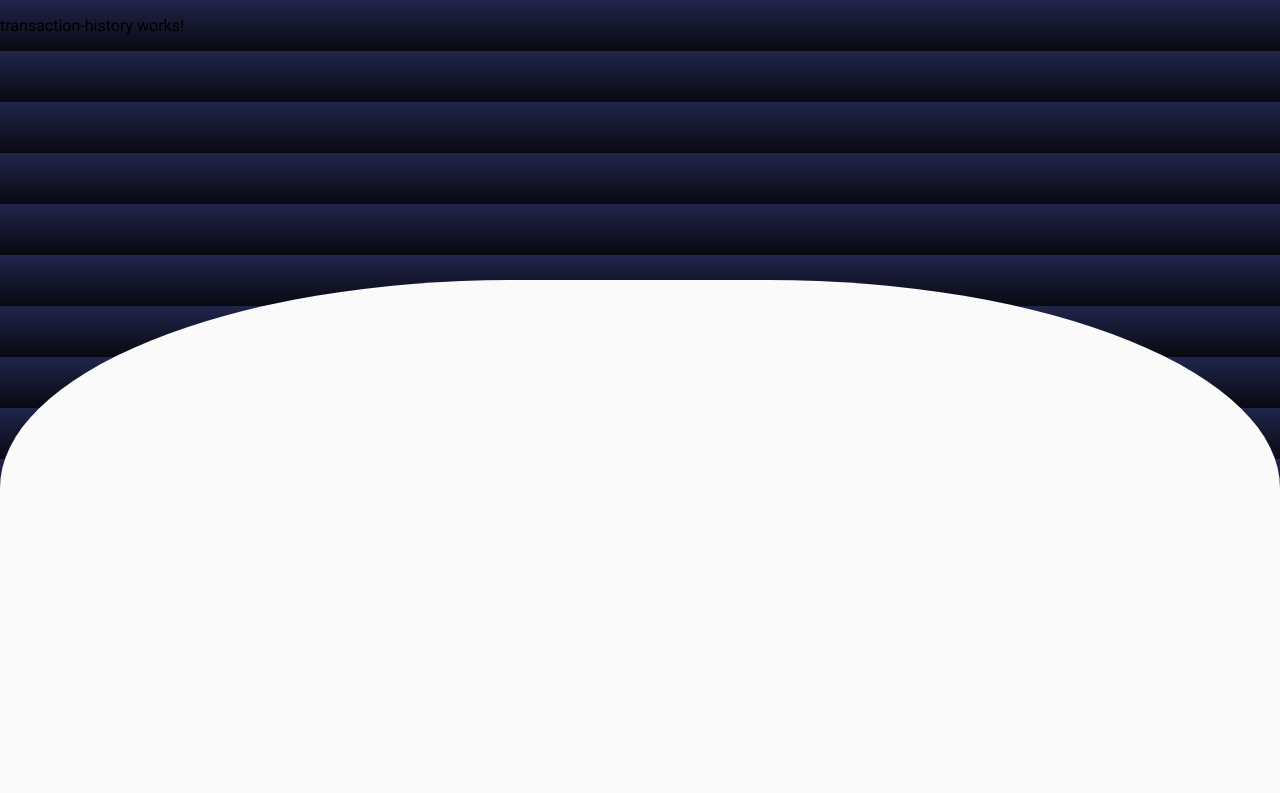
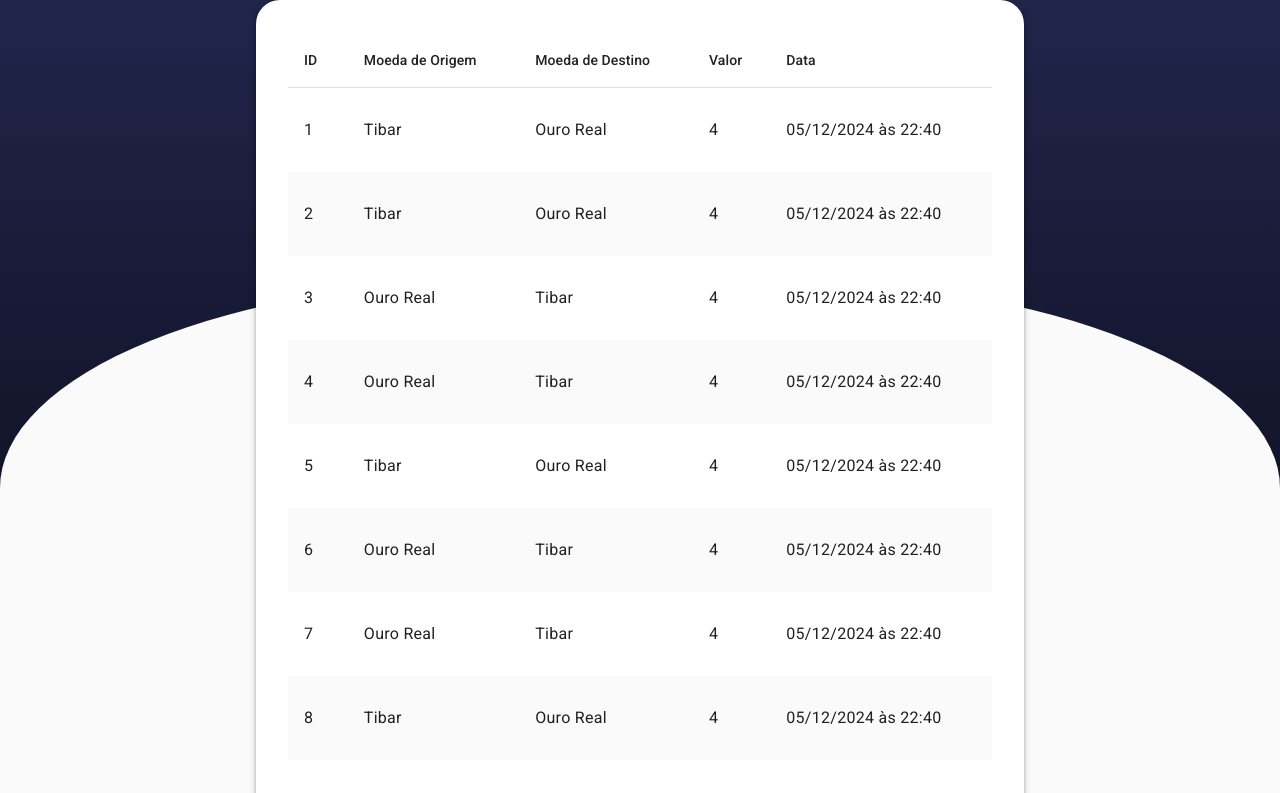
Before and after one commit to bermarques/wefin-exchanger, an Angular app: page /transaction-history in a window 1280 px wide. Shown: the top 793 px of the page. Built offline with nearby package versions, Linux system fonts and the light colour scheme.

Commit message:
chore: start table component

```diff
--- a/src/app/pages/conversion-panel/conversion-panel.component.html
+++ b/src/app/pages/conversion-panel/conversion-panel.component.html
@@ -1,4 +1,5 @@
 <div class="container">
+  <div class="content">
     <h1>Conversor de Ouro Real / Tibar</h1>
     <div class="card">
       <form [formGroup]="conversionForm">
@@ -44,7 +45,9 @@
       <div class="actions">
         <div class="values">
           <p class="from-value">{{ amount }} {{ getSourceCurrency() }} =</p>
-        <p class="to-value">{{ convertedAmount }} {{ getTargetCurrency() }}</p>
+          <p class="to-value">
+            {{ convertedAmount }} {{ getTargetCurrency() }}
+          </p>
           <p class="base-value">1 Ouro real = {{ conversionRate }} Tibares</p>
           <p class="base-value">
             1 Tibar = {{ 1 / conversionRate | number : "0.2-2" }} Ouro Real
@@ -64,3 +67,6 @@
       </div>
     </div>
   </div>
+</div>
+
+<app-transaction-history></app-transaction-history>
--- a/src/app/pages/conversion-panel/conversion-panel.component.scss
+++ b/src/app/pages/conversion-panel/conversion-panel.component.scss
@@ -1,7 +1,6 @@
 .container {
-  padding: 2rem;
   width: 60%;
-  margin: 8rem auto 0;
+  margin: 8rem auto 2rem;
 }
 
 h1 {
--- a/src/app/pages/conversion-panel/conversion-panel.component.ts
+++ b/src/app/pages/conversion-panel/conversion-panel.component.ts
@@ -16,6 +16,7 @@ import { TaxesService } from '../../services/taxes.service';
 import { Subscription } from 'rxjs';
 import { CommonModule } from '@angular/common';
 import { MatIconModule } from '@angular/material/icon';
+import { TransactionHistoryComponent } from '../transaction-history/transaction-history.component';
 
 @Component({
   selector: 'app-conversion-panel',
@@ -29,6 +30,7 @@ import { MatIconModule } from '@angular/material/icon';
     ReactiveFormsModule,
     MatIconModule,
     CommonModule,
+    TransactionHistoryComponent,
   ],
   templateUrl: './conversion-panel.component.html',
   styleUrl: './conversion-panel.component.scss',
--- /dev/null
+++ b/src/app/pages/transaction-history/mockedData.ts
@@ -0,0 +1,179 @@
+import formatTransactionDate from '../../utils/formatTransactionDate';
+
+export const ELEMENT_DATA: any[] = [
+  {
+    id: 1,
+    sourceCurrency: 'Tibar',
+    targetCurrency: 'Ouro Real',
+    transactionValue: 4,
+    transactionDate: formatTransactionDate(new Date()),
+  },
+  {
+    id: 2,
+    sourceCurrency: 'Tibar',
+    targetCurrency: 'Ouro Real',
+    transactionValue: 4,
+    transactionDate: formatTransactionDate(new Date()),
+  },
+  {
+    id: 3,
+    sourceCurrency: 'Ouro Real',
+    targetCurrency: 'Tibar',
+    transactionValue: 4,
+    transactionDate: formatTransactionDate(new Date()),
+  },
+  {
+    id: 4,
+    sourceCurrency: 'Ouro Real',
+    targetCurrency: 'Tibar',
+    transactionValue: 4,
+    transactionDate: formatTransactionDate(new Date()),
+  },
+  {
+    id: 5,
+    sourceCurrency: 'Tibar',
+    targetCurrency: 'Ouro Real',
+    transactionValue: 4,
+    transactionDate: formatTransactionDate(new Date()),
+  },
+  {
+    id: 6,
+    sourceCurrency: 'Ouro Real',
+    targetCurrency: 'Tibar',
+    transactionValue: 4,
+    transactionDate: formatTransactionDate(new Date()),
+  },
+  {
+    id: 7,
+    sourceCurrency: 'Ouro Real',
+    targetCurrency: 'Tibar',
+    transactionValue: 4,
+    transactionDate: formatTransactionDate(new Date()),
+  },
+  {
+    id: 8,
+    sourceCurrency: 'Tibar',
+    targetCurrency: 'Ouro Real',
+    transactionValue: 4,
+    transactionDate: formatTransactionDate(new Date()),
+  },
+  {
+    id: 9,
+    sourceCurrency: 'Tibar',
+    targetCurrency: 'Ouro Real',
+    transactionValue: 4,
+    transactionDate: formatTransactionDate(new Date()),
+  },
+  {
+    id: 10,
+    sourceCurrency: 'Tibar',
+    targetCurrency: 'Ouro Real',
+    transactionValue: 4,
+    transactionDate: formatTransactionDate(new Date()),
+  },
+  {
+    id: 11,
+    sourceCurrency: 'Tibar',
+    targetCurrency: 'Ouro Real',
+    transactionValue: 4,
+    transactionDate: formatTransactionDate(new Date()),
+  },
+  {
+    id: 12,
+    sourceCurrency: 'Tibar',
+    targetCurrency: 'Ouro Real',
+    transactionValue: 4,
+    transactionDate: formatTransactionDate(new Date()),
+  },
+  {
+    id: 13,
+    sourceCurrency: 'Tibar',
+    targetCurrency: 'Ouro Real',
+    transactionValue: 4,
+    transactionDate: formatTransactionDate(new Date()),
+  },
+  {
+    id: 14,
+    sourceCurrency: 'Tibar',
+    targetCurrency: 'Ouro Real',
+    transactionValue: 4,
+    transactionDate: formatTransactionDate(new Date()),
+  },
+  {
+    id: 15,
+    sourceCurrency: 'Ouro Real',
+    targetCurrency: 'Tibar',
+    transactionValue: 4,
+    transactionDate: formatTransactionDate(new Date()),
+  },
+  {
+    id: 16,
+    sourceCurrency: 'Ouro Real',
+    targetCurrency: 'Tibar',
+    transactionValue: 4,
+    transactionDate: formatTransactionDate(new Date()),
+  },
+  {
+    id: 17,
+    sourceCurrency: 'Tibar',
+    targetCurrency: 'Ouro Real',
+    transactionValue: 4,
+    transactionDate: formatTransactionDate(new Date()),
+  },
+  {
+    id: 18,
+    sourceCurrency: 'Ouro Real',
+    targetCurrency: 'Tibar',
+    transactionValue: 4,
+    transactionDate: formatTransactionDate(new Date()),
+  },
+  {
+    id: 19,
+    sourceCurrency: 'Ouro Real',
+    targetCurrency: 'Tibar',
+    transactionValue: 4,
+    transactionDate: formatTransactionDate(new Date()),
+  },
+  {
+    id: 20,
+    sourceCurrency: 'Tibar',
+    targetCurrency: 'Ouro Real',
+    transactionValue: 4,
+    transactionDate: formatTransactionDate(new Date()),
+  },
+  {
+    id: 21,
+    sourceCurrency: 'Tibar',
+    targetCurrency: 'Ouro Real',
+    transactionValue: 4,
+    transactionDate: formatTransactionDate(new Date()),
+  },
+  {
+    id: 22,
+    sourceCurrency: 'Tibar',
+    targetCurrency: 'Ouro Real',
+    transactionValue: 4,
+    transactionDate: formatTransactionDate(new Date()),
+  },
+  {
+    id: 23,
+    sourceCurrency: 'Tibar',
+    targetCurrency: 'Ouro Real',
+    transactionValue: 4,
+    transactionDate: formatTransactionDate(new Date()),
+  },
+  {
+    id: 24,
+    sourceCurrency: 'Tibar',
+    targetCurrency: 'Ouro Real',
+    transactionValue: 4,
+    transactionDate: formatTransactionDate(new Date()),
+  },
+  {
+    id: 25,
+    sourceCurrency: 'Tibar',
+    targetCurrency: 'Ouro Real',
+    transactionValue: 4,
+    transactionDate: formatTransactionDate(new Date()),
+  },
+];
--- a/src/app/pages/transaction-history/transaction-history.component.html
+++ b/src/app/pages/transaction-history/transaction-history.component.html
@@ -1 +1,37 @@
-<p>transaction-history works!</p>
+<div class="table-container mat-elevation-z4">
+  <table mat-table [dataSource]="dataSource" class="transactions-table">
+    <!-- Position Column -->
+    <ng-container matColumnDef="id">
+      <th mat-header-cell *matHeaderCellDef>ID</th>
+      <td mat-cell *matCellDef="let element">{{ element.id }}</td>
+    </ng-container>
+
+    <!-- Name Column -->
+    <ng-container matColumnDef="sourceCurrency">
+      <th mat-header-cell *matHeaderCellDef>Moeda de Origem</th>
+      <td mat-cell *matCellDef="let element">{{ element.sourceCurrency }}</td>
+    </ng-container>
+
+    <!-- Weight Column -->
+    <ng-container matColumnDef="targetCurrency">
+      <th mat-header-cell *matHeaderCellDef>Moeda de Destino</th>
+      <td mat-cell *matCellDef="let element">{{ element.targetCurrency }}</td>
+    </ng-container>
+
+    <!-- Symbol Column -->
+    <ng-container matColumnDef="transactionValue">
+      <th mat-header-cell *matHeaderCellDef>Valor</th>
+      <td mat-cell *matCellDef="let element">{{ element.transactionValue }}</td>
+    </ng-container>
+
+    <!-- Symbol Column -->
+    <ng-container matColumnDef="transactionDate">
+      <th mat-header-cell *matHeaderCellDef>Data</th>
+      <td mat-cell *matCellDef="let element">{{ element.transactionDate }}</td>
+    </ng-container>
+
+    <tr mat-header-row *matHeaderRowDef="displayedColumns"></tr>
+    <tr mat-row *matRowDef="let row; columns: displayedColumns"></tr>
+  </table>
+  <mat-paginator hidePageSize [pageSize]="10"> </mat-paginator>
+</div>
--- a/src/app/pages/transaction-history/transaction-history.component.scss
+++ b/src/app/pages/transaction-history/transaction-history.component.scss
@@ -0,0 +1,26 @@
+.table-container {
+  box-sizing: border-box;
+  width: 60%;
+  margin: 0 auto;
+  padding: 0;
+  border-radius: 1.5rem;
+}
+
+table {
+  border-radius: 1.5rem 1.5rem 0 0;
+  padding: 2rem;
+
+  .mat-mdc-row:nth-child(even) {
+    background-color: #fafafa;
+  }
+  .mat-mdc-cell {
+    border: none;
+    height: 84px;
+    font-size: 1rem;
+  }
+}
+
+mat-paginator {
+  border-radius: 0 0 1.5rem 1.5rem;
+  margin-bottom: 1rem;
+}
--- a/src/app/pages/transaction-history/transaction-history.component.ts
+++ b/src/app/pages/transaction-history/transaction-history.component.ts
@@ -1,12 +1,29 @@
-import { Component } from '@angular/core';
+import { AfterViewInit, Component, ViewChild } from '@angular/core';
+import { MatTableDataSource, MatTableModule } from '@angular/material/table';
+import { ELEMENT_DATA } from './mockedData';
+import { MatPaginator, MatPaginatorModule } from '@angular/material/paginator';
 
 @Component({
   selector: 'app-transaction-history',
   standalone: true,
-  imports: [],
+  imports: [MatTableModule, MatPaginatorModule],
   templateUrl: './transaction-history.component.html',
-  styleUrl: './transaction-history.component.scss'
+  styleUrl: './transaction-history.component.scss',
 })
-export class TransactionHistoryComponent {
+export class TransactionHistoryComponent implements AfterViewInit {
+  @ViewChild(MatPaginator) paginator!: MatPaginator;
 
+  ngAfterViewInit() {
+    this.dataSource.paginator = this.paginator;
+  }
+
+  displayedColumns: string[] = [
+    'id',
+    'sourceCurrency',
+    'targetCurrency',
+    'transactionValue',
+    'transactionDate',
+  ];
+
+  dataSource = new MatTableDataSource(ELEMENT_DATA);
 }
--- /dev/null
+++ b/src/app/utils/formatTransactionDate.ts
@@ -0,0 +1,16 @@
+const formatTransactionDate = (date: Date) => {
+  const formattedDate = date.toLocaleDateString('pt-BR', {
+    day: '2-digit',
+    month: '2-digit',
+    year: 'numeric',
+  });
+
+  const formattedTime = date.toLocaleTimeString('pt-BR', {
+    hour: '2-digit',
+    minute: '2-digit',
+  });
+
+  return `${formattedDate} às ${formattedTime}`;
+};
+
+export default formatTransactionDate;
--- a/src/styles.scss
+++ b/src/styles.scss
@@ -1,9 +1,20 @@
 /* You can add global styles to this file, and also import other style files */
-
+div {
+  box-sizing: border-box;
+}
 body {
   margin: 0;
   font-family: Roboto, "Helvetica Neue", sans-serif;
-  background: linear-gradient(180deg, #21254b 0%, #080911 100%);
+  background: #fafafa;
+  &::before {
+    content: "";
+    position: absolute;
+    bottom: 0;
+    z-index: -1;
+    width: 100%;
+    height: 100%;
+    background: linear-gradient(180deg, #21254b 0%, #080911 100%);
+  }
   &::after {
     content: "";
     border-radius: 40% 40% 0% 0;
```
Lines whose indentation alone changed are shown as unchanged.
